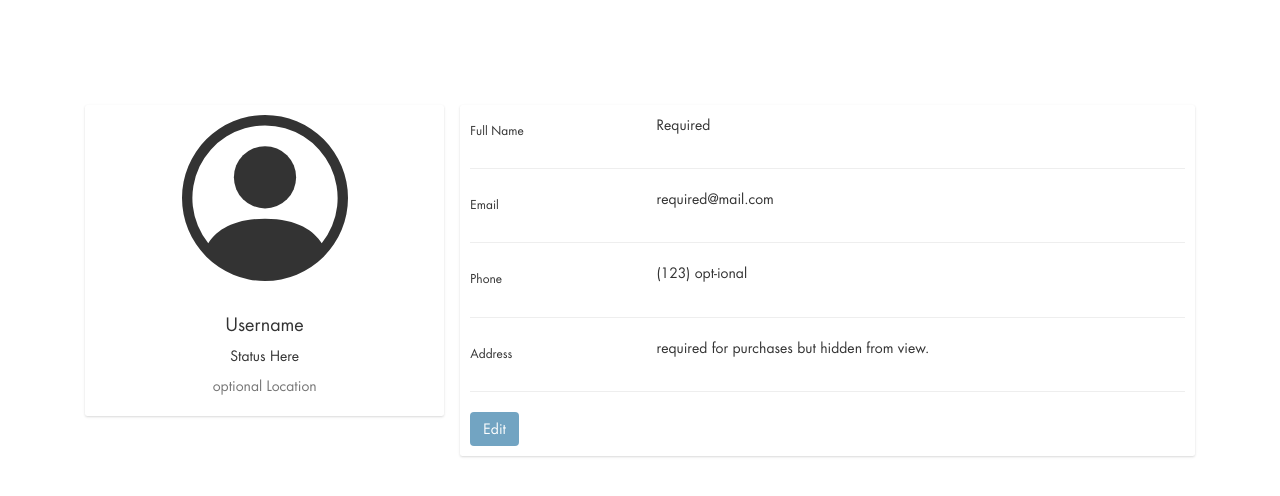
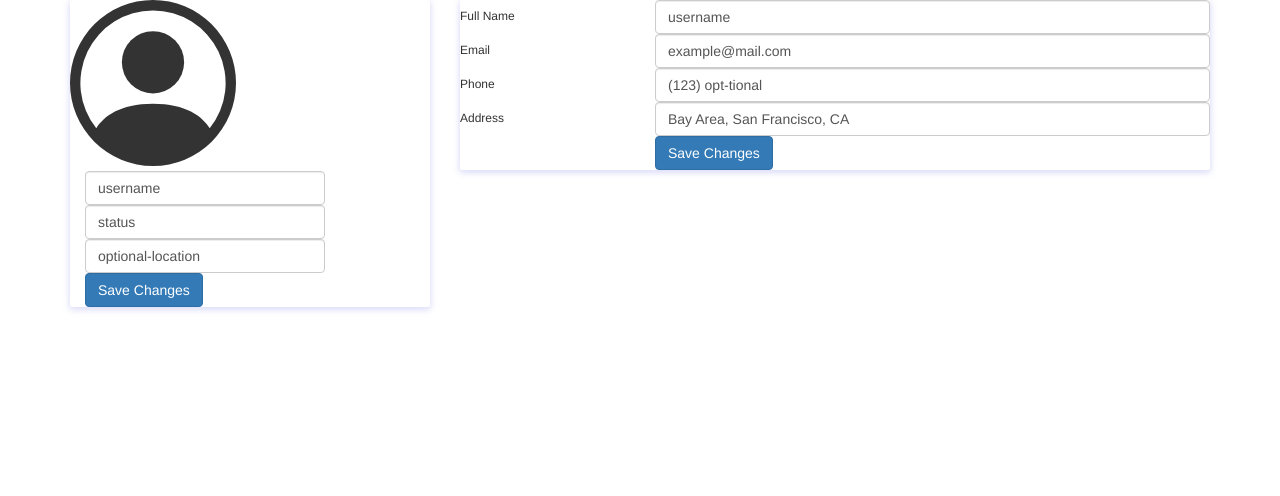
Before and after one commit to Revature-Bookshelf/revature-bookshelf-frontend, an Angular app in the folder revature-bookshelf-front/: page / in a window 1280 px wide. Shown: the top 496 px of the page. Built offline with nearby package versions, Linux system fonts and the light colour scheme.

Commit message:
edit profile look
very rudimentary look for the edit profile component

```diff
--- a/revature-bookshelf-front/src/app/app.component.html
+++ b/revature-bookshelf-front/src/app/app.component.html
@@ -1,3 +1,3 @@
 
 <router-outlet></router-outlet>
-<app-user-profile></app-user-profile>
+<app-edit-profile></app-edit-profile>
--- a/revature-bookshelf-front/src/app/edit-profile/edit-profile.component.html
+++ b/revature-bookshelf-front/src/app/edit-profile/edit-profile.component.html
@@ -1 +1,85 @@
-<p>edit-profile works!</p>
+<div class="container">
+    <div class="main-body">
+        <div class="row">
+            <div class="col-lg-4">
+                <div class="card">
+                    <div class="card-body">
+                        <div>
+                            <span>
+                                <svg xmlns="http://www.w3.org/2000/svg" width="166" height="166" fill="currentColor" class="bi bi-person-circle" viewBox="0 0 16 16">
+                                    <path d="M11 6a3 3 0 1 1-6 0 3 3 0 0 1 6 0z"/>
+                                    <path fill-rule="evenodd" d="M0 8a8 8 0 1 1 16 0A8 8 0 0 1 0 8zm8-7a7 7 0 0 0-5.468 11.37C3.242 11.226 4.805 10 8 10s4.757 1.225 5.468 2.37A7 7 0 0 0 8 1z"/>
+                                  </svg>
+                              </span>
+                        </div>
+                        <div>
+                            <div class="col-sm-9 text-secondary">
+                                <input type="text" class="form-control" value="username">
+                            </div>
+                            <div class="col-sm-9 text-secondary">
+                                <input type="text" class="form-control" value="status">
+                            </div>
+                            <div class="col-sm-9 text-secondary">
+                                <input type="text" class="form-control" value="optional-location">
+                            </div>
+                            <div class="col-sm-9 text-secondary">
+                                <input type="button" class="btn btn-primary px-4" value="Save Changes">
+                            </div>
+
+
+                        </div>
+
+
+
+                    </div>
+                </div>
+            </div>
+            <div class="col-lg-8">
+                <div class="card">
+                    <div class="card-body">
+                        <div class="row mb-3">
+                            <div class="col-sm-3">
+                                <h6 class="mb-0">Full Name</h6>
+                            </div>
+                            <div class="col-sm-9 text-secondary">
+                                <input type="text" class="form-control" value="username">
+                            </div>
+                        </div>
+                        <div class="row mb-3">
+                            <div class="col-sm-3">
+                                <h6 class="mb-0">Email</h6>
+                            </div>
+                            <div class="col-sm-9 text-secondary">
+                                <input type="text" class="form-control" value="example@mail.com">
+                            </div>
+                        </div>
+                        <div class="row mb-3">
+                            <div class="col-sm-3">
+                                <h6 class="mb-0">Phone</h6>
+                            </div>
+                            <div class="col-sm-9 text-secondary">
+                                <input type="text" class="form-control" value="(123) opt-tional">
+                            </div>
+                        </div>
+
+                        <div class="row mb-3">
+                            <div class="col-sm-3">
+                                <h6 class="mb-0">Address</h6>
+                            </div>
+                            <div class="col-sm-9 text-secondary">
+                                <input type="text" class="form-control" value="Bay Area, San Francisco, CA">
+                            </div>
+                        </div>
+                        <div class="row">
+                            <div class="col-sm-3"></div>
+                            <div class="col-sm-9 text-secondary">
+                                <input type="button" class="btn btn-primary px-4" value="Save Changes">
+                            </div>
+                        </div>
+                    </div>
+                </div>
+
+            </div>
+        </div>
+    </div>
+</div>
--- a/revature-bookshelf-front/src/app/edit-profile/edit-profile.component.scss
+++ b/revature-bookshelf-front/src/app/edit-profile/edit-profile.component.scss
@@ -0,0 +1,22 @@
+main-body{
+    background: #f7f7ff;
+    margin-top: 180px;
+    font-family: revature;
+
+}
+.card {
+    position: relative;
+    display: flex;
+    flex-direction: column;
+    min-width: 0;
+    word-wrap: break-word;
+    background-color: #fff;
+    background-clip: border-box;
+    border: 0 solid transparent;
+    border-radius: .25rem;
+    margin-bottom: 1.5rem;
+    box-shadow: 0 2px 6px 0 rgb(218 218 253 / 65%), 0 2px 6px 0 rgb(206 206 238 / 54%);
+}
+.me-2 {
+    margin-right: .5rem!important;
+}
```
